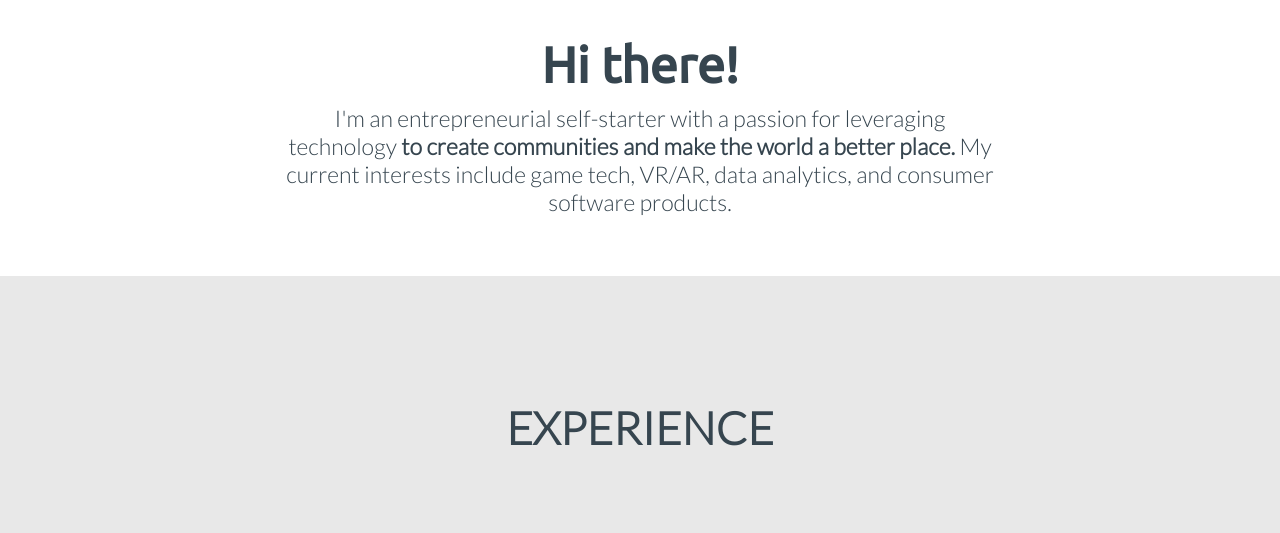
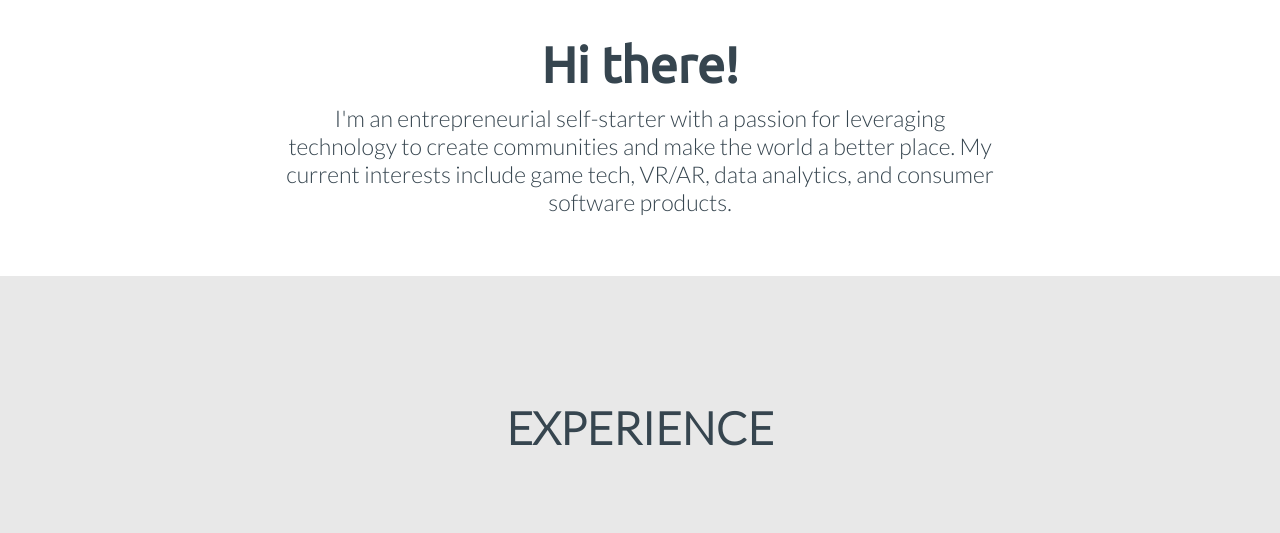
Before and after one commit to eric-wang-git/Personal-Website, a plain HTML site: page index.html in a window 1280 px wide. Shown: the part 1120-1653 px from the top of the page. Drawn offline with nearby package versions, Linux system fonts and the light colour scheme.

Commit message:
Update index.html

```diff
--- a/index.html
+++ b/index.html
@@ -64,7 +64,7 @@
 
         <div class="intro" align="center">
           I'm an entrepreneurial self-starter with a passion for leveraging technology
-          <span><strong>to create communities and make the world a better place.</strong></span>
+          <span>to create communities and make the world a better place.</span>
           My current interests include game tech, VR/AR, data analytics, and consumer software products.
         </div>
 
```
